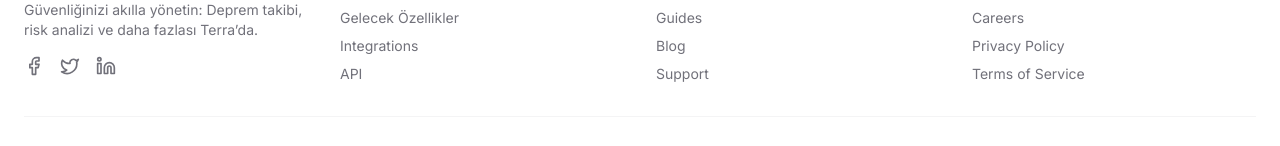
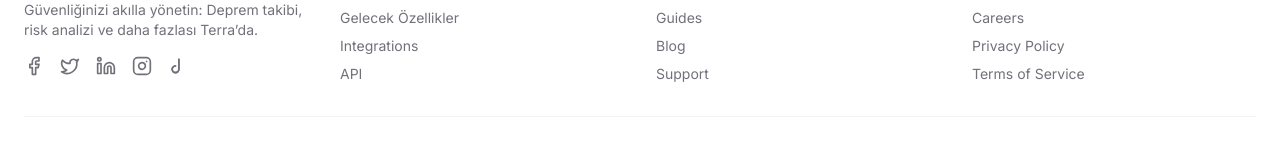
Before and after one commit to burakbayramin/terra-web, a Next.js app: page / in a window 1280 px wide. Shown: the part 6363-6509 px from the top of the page. Built offline with nearby package versions, Linux system fonts and the light colour scheme; a web font is replaced by a local one.

Commit message:
Sosyal Medya Yönlendirmeleri Eklendi

```diff
--- a/app/page.tsx
+++ b/app/page.tsx
@@ -952,22 +952,24 @@ export default function LandingPage() {
                 href="https://apps.apple.com/app/idXXXXXXXXX" // App Store linkini buraya ekle
                 target="_blank"
                 rel="noopener noreferrer"
+                className="flex-1"
               >
                 <img
                   src="https://developer.apple.com/assets/elements/badges/download-on-the-app-store.svg"
                   alt="App Store'dan indir"
-                  className="h-12"
+                  className="h-12 w-auto object-contain"
                 />
               </a>
               <a
                 href="https://play.google.com/store/apps/details?id=XXXXXXXXX" // Play Store linkini buraya ekle
                 target="_blank"
                 rel="noopener noreferrer"
+                className="flex-1"
               >
                 <img
                   src="https://upload.wikimedia.org/wikipedia/commons/7/78/Google_Play_Store_badge_EN.svg"
                   alt="Google Play'den indir"
-                  className="h-12"
+                  className="h-12 w-auto object-contain"
                 />
               </a>
             </div>
@@ -991,8 +993,8 @@ export default function LandingPage() {
               Güvenliğinizi akılla yönetin: Deprem takibi, risk analizi ve daha fazlası Terra’da.
               </p>
               <div className="flex gap-4">
-                <Link
-                  href="#"
+                <button
+                  onClick={() => window.open('https://www.facebook.com/profile.php?id=61577754766905', '_blank')}
                   className="text-muted-foreground hover:text-foreground transition-colors"
                 >
                   <svg
@@ -1010,9 +1012,9 @@ export default function LandingPage() {
                     <path d="M18 2h-3a5 5 0 0 0-5 5v3H7v4h3v8h4v-8h3l1-4h-4V7a1 1 0 0 1 1-1h3z"></path>
                   </svg>
                   <span className="sr-only">Facebook</span>
-                </Link>
-                <Link
-                  href="#"
+                </button>
+                <button
+                  onClick={() => window.open('https://x.com/terraapp_tr', '_blank')}
                   className="text-muted-foreground hover:text-foreground transition-colors"
                 >
                   <svg
@@ -1029,10 +1031,10 @@ export default function LandingPage() {
                   >
                     <path d="M22 4s-.7 2.1-2 3.4c1.6 10-9.4 17.3-18 11.6 2.2.1 4.4-.6 6-2C3 15.5.5 9.6 3 5c2.2 2.6 5.6 4.1 9 4-.9-4.2 4-6.6 7-3.8 1.1 0 3-1.2 3-1.2z"></path>
                   </svg>
-                  <span className="sr-only">Twitter</span>
-                </Link>
-                <Link
-                  href="#"
+                  <span className="sr-only">X (Twitter)</span>
+                </button>
+                <button
+                  onClick={() => window.open('https://www.linkedin.com/company/terraapp', '_blank')}
                   className="text-muted-foreground hover:text-foreground transition-colors"
                 >
                   <svg
@@ -1052,7 +1054,50 @@ export default function LandingPage() {
                     <circle cx="4" cy="4" r="2"></circle>
                   </svg>
                   <span className="sr-only">LinkedIn</span>
-                </Link>
+                </button>
+                <button
+                  onClick={() => window.open('https://www.instagram.com/terraapp.tr/', '_blank')}
+                  className="text-muted-foreground hover:text-foreground transition-colors"
+                >
+                  <svg
+                    xmlns="http://www.w3.org/2000/svg"
+                    width="24"
+                    height="24"
+                    viewBox="0 0 24 24"
+                    fill="none"
+                    stroke="currentColor"
+                    strokeWidth="2"
+                    strokeLinecap="round"
+                    strokeLinejoin="round"
+                    className="size-5"
+                  >
+                    <rect width="20" height="20" x="2" y="2" rx="5" ry="5"></rect>
+                    <path d="M16 11.37A4 4 0 1 1 12.63 8 4 4 0 0 1 16 11.37z"></path>
+                    <line x1="17.5" x2="17.51" y1="6.5" y2="6.5"></line>
+                  </svg>
+                  <span className="sr-only">Instagram</span>
+                </button>
+                <button
+                  onClick={() => window.open('https://www.tiktok.com/@terraapp?_t=ZS-8ygezPmWuTC&_r=1', '_blank')}
+                  className="text-muted-foreground hover:text-foreground transition-colors"
+                >
+                  <svg
+                    xmlns="http://www.w3.org/2000/svg"
+                    width="24"
+                    height="24"
+                    viewBox="0 0 24 24"
+                    fill="none"
+                    stroke="currentColor"
+                    strokeWidth="2"
+                    strokeLinecap="round"
+                    strokeLinejoin="round"
+                    className="size-5"
+                  >
+                    <path d="M9 12a4 4 0 1 0 4 4V4a5.78 5.78 0 0 0 0 .571"></path>
+                    <path d="M9 12a4 4 0 1 0 4 4V4a5.78 5.78 0 0 0 0 .571"></path>
+                  </svg>
+                  <span className="sr-only">TikTok</span>
+                </button>
               </div>
             </div>
             <div className="space-y-4">
```
Also changed, not shown: 1 other file (tests, documents, lock files or other folders).
